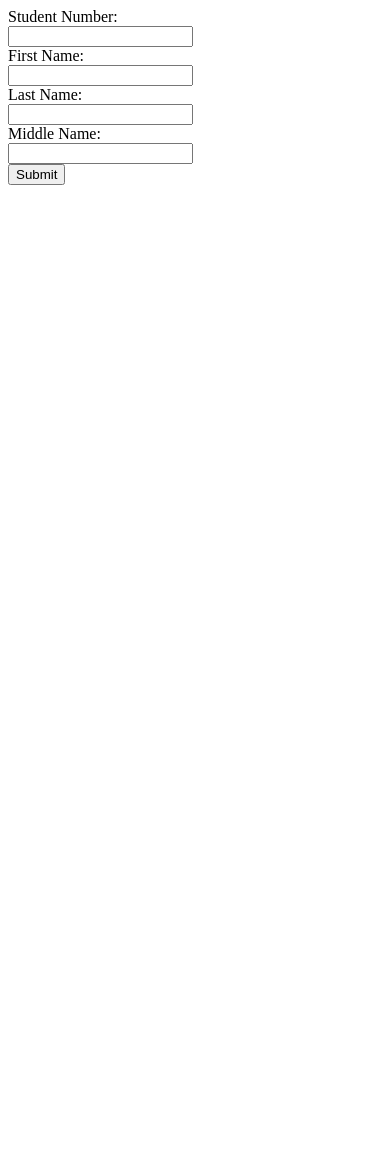
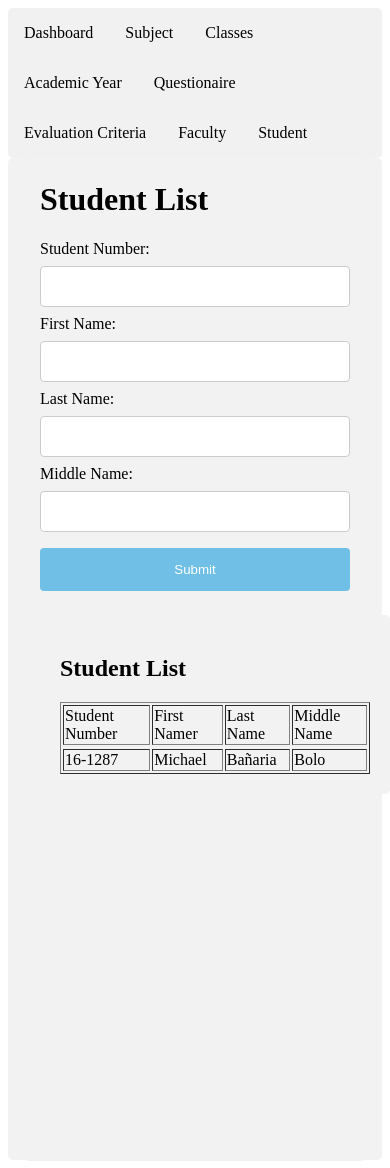
Before and after one commit to m1ch93l/faculty-evaluation-system-procedural-php, a PHP site: page /student_list.php in a window 390 px wide. Before the commit the page ends 185 px from the top, so only its background shows below. Run offline with PHP 8.4, Linux system fonts and the light colour scheme; data comes from the database, SQL or seed files in the repository.

Commit message:
updated student list
adding and viewing data table

```diff
--- a/css/homestyle.css
+++ b/css/homestyle.css
@@ -1,4 +1,3 @@
-/* The side navigation menu */
 .sidebar {
   margin: 0;
   padding: 0;
@@ -9,7 +8,6 @@
   overflow: auto;
 }
 
-/* Sidebar links */
 .sidebar a {
   display: block;
   color: black;
@@ -17,37 +15,35 @@
   text-decoration: none;
 }
 
-/* Active/current link */
+
 .sidebar a.active {
   background-color: #04AA6D;
   color: white;
 }
 
-/* Links on mouse-over */
+
 .sidebar a:hover:not(.active) {
   background-color: #555;
   color: white;
 }
 
-/* Page content. The value of the margin-left property should match the value of the sidebar's width property */
+
 div.content {
-  margin-left: 200px;
+  margin-left: 100px;
   padding: 1px 16px;
   height: 1000px;
 }
 
-/* On screens that are less than 700px wide, make the sidebar into a topbar */
 @media screen and (max-width: 700px) {
   .sidebar {
     width: 100%;
-    height: 200px;
+    height: 150px;
     position: relative;
   }
   .sidebar a {float: left;}
   div.content {margin-left: 0;}
 }
 
-/* On screens that are less than 400px, display the bar vertically, instead of horizontally */
 @media screen and (max-width: 400px) {
   .sidebar a .dropdown{
     text-align: center;
--- a/dagdag.php
+++ b/dagdag.php
@@ -7,7 +7,7 @@ $fname = $_POST['fname'];
 $lname = $_POST['lname'];
 $mname = $_POST['mname'];
 
-$dagdag = "INSERT INTO tblstudent(s_num, fname, lname, mname)VALUES ('$snum', '$fname', '$lname', '$mname')";
+$dagdag = "INSERT INTO `student_list` (s_num, fname, lname, mname) VALUES ('$snum', '$fname', '$lname', '$mname')";
 
 if (mysqli_query($koneksyon, $dagdag)){
 	echo "New records has been added!";
@@ -15,5 +15,5 @@ if (mysqli_query($koneksyon, $dagdag)){
 else{
 	echo "Error in adding new records";
 }
-
+header( "Location: student_list.php" );
 ?>
--- a/home.php
+++ b/home.php
@@ -7,7 +7,7 @@
 <body>
 	<?php include'navbar.php'; ?>
 <div class="content">
-	<?php include'student_list.php' ?>
+
 </div>
 </body>
 </html>
--- a/koneksyon.php
+++ b/koneksyon.php
@@ -2,7 +2,7 @@
 $servername = "localhost";
 $username = "root";
 $password = "";
-$dbname = "bcc_evaluation_record";
+$dbname = "bcc_evaluation";
 
 $koneksyon = new mysqli($servername, $username, $password, $dbname);
 
--- a/navbar.php
+++ b/navbar.php
@@ -2,8 +2,18 @@
 
 <!-- The sidebar -->
 <div class="sidebar">
-  <a href="#about">About</a>
-  <a href="#services">Services</a>
-  <a href="#clients">Clients</a>
-  <a href="#contact">Contact</a>
+  <a href="#about">Dashboard</a>
+  <a href="#services">Subject</a>
+  <a href="#clients">Classes</a>
+  <a href="#contact">Academic Year</a>
+  <a href="#contact">Questionaire</a>
+  <a href="#contact">Evaluation Criteria</a>
+  <a href="#contact">Faculty</a>
+  <a href="student_list.php">Student</a>
+  <a href="#contact">Evaluation Report</a>
+  <a href="#contact">Users</a>
+  <a href="#contact">Logout</a>
 </div>
+
+<!-- Page content -->
+<div class="content">
--- a/student_list.php
+++ b/student_list.php
@@ -1,7 +1,45 @@
 <?php
+include'navbar.php';
+?>
+<style>
+input[type=text], select {
+  width: 100%;
+  padding: 12px 20px;
+  margin: 8px 0;
+  display: inline-block;
+  border: 1px solid #ccc;
+  border-radius: 4px;
+  box-sizing: border-box;
+  align-content: center;
+}
 
-?>
-	<form action="dagdag.php" method="post">
+input[type=submit] {
+  width: 100%;
+  background-color: #6fbfe6;
+  color: white;
+  padding: 14px 20px;
+  margin: 8px 0;
+  border: none;
+  border-radius: 4px;
+  cursor: pointer;
+}
+
+input[type=submit]:hover {
+  background-color: #35afeb;
+}
+
+div {
+  border-radius: 5px;
+  background-color: #f2f2f2;
+  padding: 20px;
+}
+.studentlist{
+	width: 100%;
+}
+</style>
+	<div class="content">
+		<h1>Student List</h1>
+		<form action="dagdag.php" method="post">
 		<label for="snum">Student Number:</label><br>
 		<input type="text" id="snum" name="snum"><br>
 		<label for="fname">First Name:</label><br>
@@ -12,3 +50,7 @@
 		<input type="text" id="mname" name="mname"><br>
 		<input type="submit" id="" name="btnsubmit">
 	</form>
+		<div class="studentlist">
+			<?php include'view.php'; ?>
+		</div>
+	</div>
--- a/view.php
+++ b/view.php
@@ -1,7 +1,7 @@
 <?php
 include'koneksyon.php';
 
-$qryview = "SELECT * FROM tblstudent";
+$qryview = "SELECT * FROM student_list";
 $result = mysqli_query($koneksyon, $qryview);
 
 echo "<h2>Student List</h2>";
@@ -15,7 +15,7 @@ if(mysqli_num_rows($result) > 0){
 	echo "<tr>";
 	while($row = mysqli_fetch_assoc($result)){
 		echo "<tr>";
-			echo "<td>".$row["snum"]."</td>";
+			echo "<td>".$row["s_num"]."</td>";
 			echo "<td>".$row["fname"]."</td>";
 			echo "<td>".$row["lname"]."</td>";
 			echo "<td>".$row["mname"]."</td>";
```
Also changed, not shown: database/bcc_evaluation.sql (added, +70 -0 lines), database/dbstudinfo.sql (deleted, +0 -60 lines).
